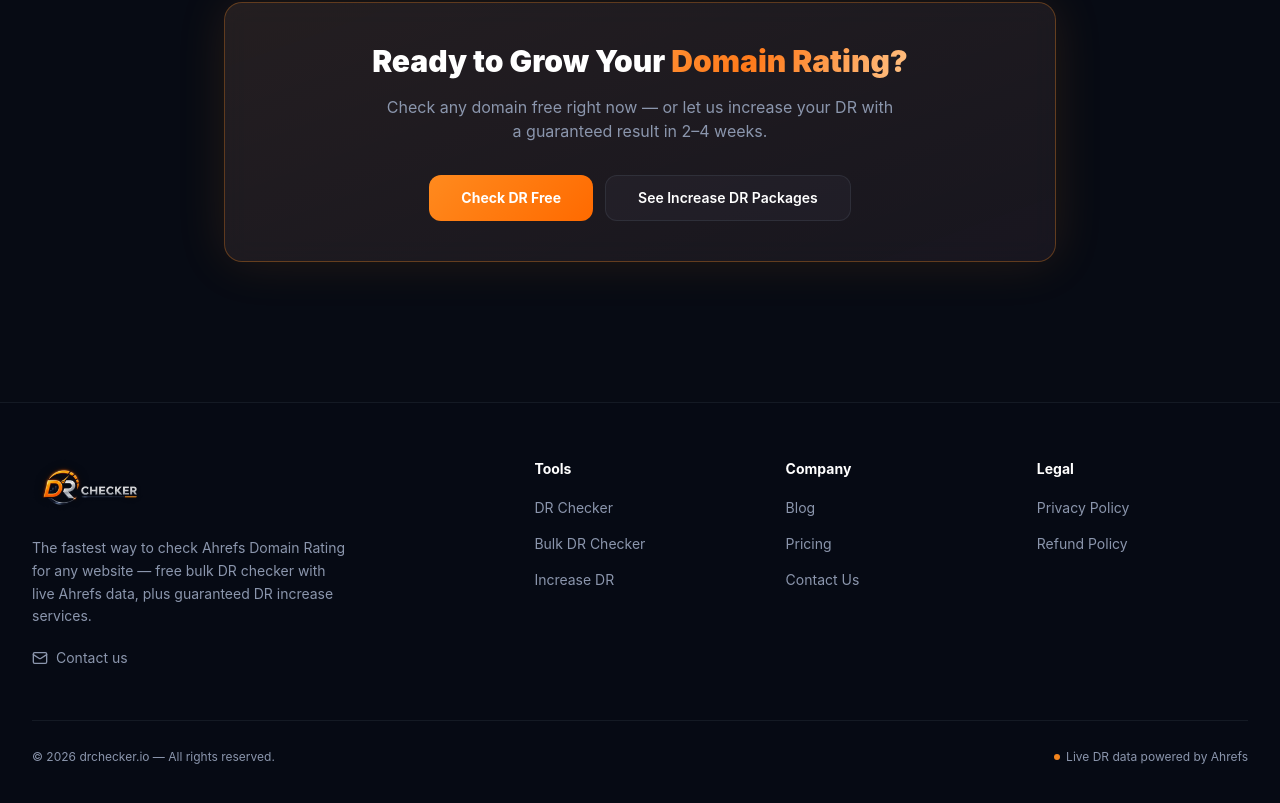
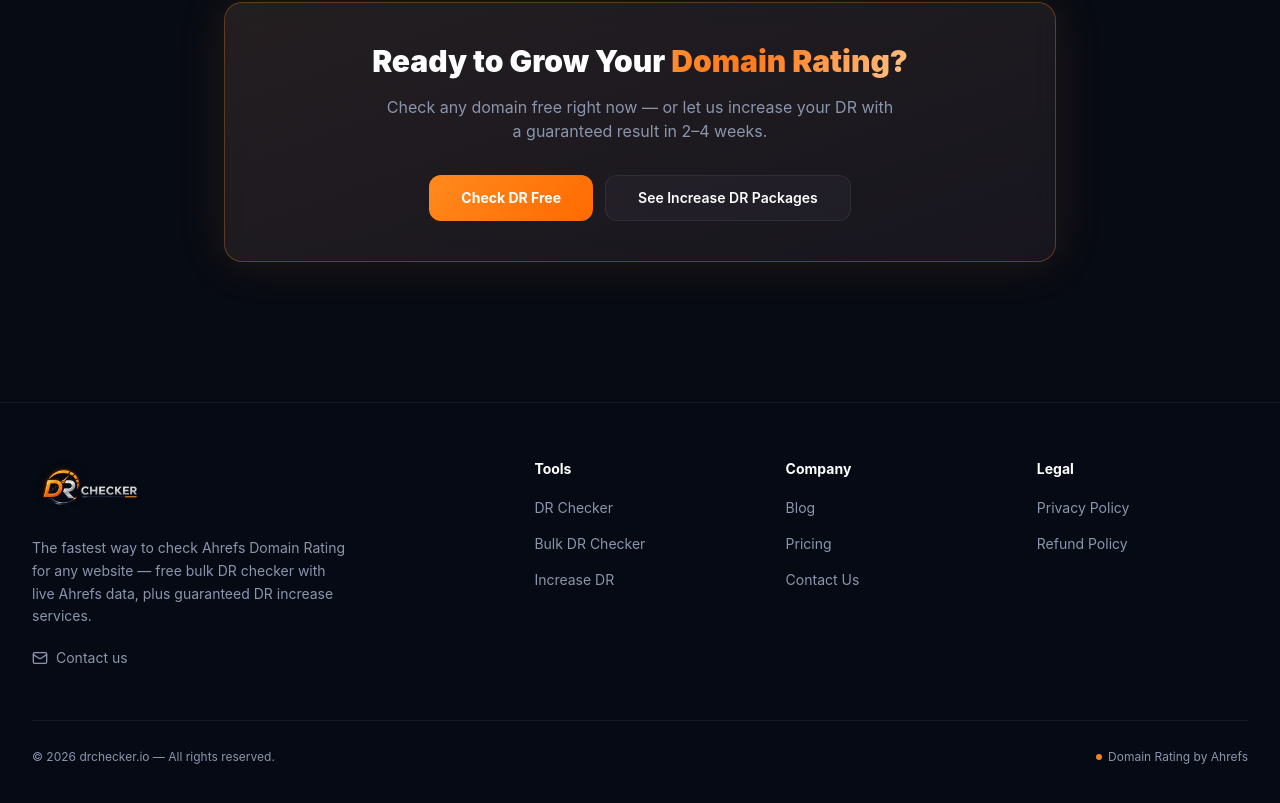
Before and after one commit to drcheckerio/drchecker, a Next.js app: page / in a window 1280 px wide. Shown: the part 7457-8260 px from the top of the page. Built offline with nearby package versions, Linux system fonts and the light colour scheme; no server answers.

Commit message:
Ahrefs license compliance: exact 'Domain Rating by Ahrefs' attribution with link

```diff
--- a/components/layout/Footer.tsx
+++ b/components/layout/Footer.tsx
@@ -53,7 +53,7 @@
           <p className="text-muted text-xs">© {year} drchecker.io — All rights reserved.</p>
           <p className="text-muted text-xs flex items-center gap-1.5">
             <span className="inline-block w-1.5 h-1.5 rounded-full animate-pulse-soft" style={{ background: '#FF8A1E' }}></span>
-            Live DR data powered by Ahrefs
+            <a href="https://ahrefs.com/" target="_blank" rel="noopener noreferrer" className="hover:text-white transition-colors">Domain Rating by Ahrefs</a>
           </p>
         </div>
       </div>
```
